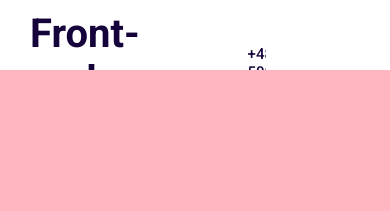
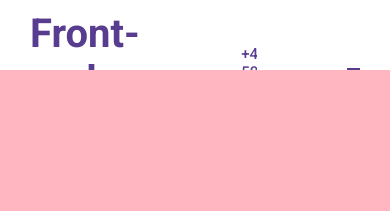
Before and after one commit to JakGi/PorfolioPage, a React (Create React App) app: page / in a window 390 px wide. Shown: the top 211 px of the page. Built offline with nearby package versions, Linux system fonts and the light colour scheme.

Commit message:
added animated hamburger menu

```diff
--- a/src/App.jsx
+++ b/src/App.jsx
@@ -5,10 +5,12 @@
 import Testimonials from './components/testimonials/Testimonials'
 import Contact from './components/contact/Contact'
 import "./app.scss"
+import { useState } from "react";
 
 function App() {
+  const [menuOpen, setMenuOpen] = useState(false)
   return <div className="app">
-    <Topbar />
+    <Topbar menuOpen={menuOpen} setMenuOpen={setMenuOpen}/>
     <div className="sections">
       <Intro />
       <Porfolio />
--- a/src/components/topbar/Topbar.jsx
+++ b/src/components/topbar/Topbar.jsx
@@ -1,9 +1,9 @@
 import "./topbar.scss";
 import { Person, Mail } from "@material-ui/icons";
 
-export default function Topbar() {
+export default function Topbar({menuOpen, setMenuOpen}) {
   return (
-    <div className="topbar">
+    <div className={"topbar " + (menuOpen && "active")}>
       <div className="wrapper">
         <div className="left">
           <a href="#intro" className="logo">Front-end Developer</a>
@@ -17,7 +17,7 @@
           </div>
         </div>
         <div className="right">
-            <div className="hamburger">
+            <div className="hamburger" onClick={()=>setMenuOpen(!menuOpen)}>
                 <span className="line1"></span>
                 <span className="line2"></span>
                 <span className="line3"></span>
--- a/src/components/topbar/topbar.scss
+++ b/src/components/topbar/topbar.scss
@@ -9,6 +9,7 @@
     position: fixed;
     top: 0;
     z-index: 2;
+    transition: all 1s ease;
 
     .wrapper {
         padding: 10px 30px;
@@ -41,5 +42,47 @@
                 }
             }
         }
+        .right {
+
+            .hamburger {
+                width: 32px;
+                height: 25px;
+                display: flex;
+                flex-direction: column;
+                justify-content: space-between;
+                cursor: pointer;
+
+                span {
+                    width: 100%;
+                    height: 3px;
+                    background-color: $mainColor;
+                    transform-origin: left;
+                    transition: all 2s ease;
+                }
+            }
+        }
     }
+
+    &.active{
+        background-color: $mainColor;
+        color: white;
+
+        .hamburger{
+            span{
+                &:first-child{
+                    background-color: white;
+                    transform: rotate(45deg);
+                }
+                &:nth-child(2){
+                    opacity: 0;
+                }
+                &:last-child{
+                    background-color: white;
+                    transform: rotate(-45deg);
+                }
+            }
+        }
+    }
+
+
 }
--- a/src/global.scss
+++ b/src/global.scss
@@ -1 +1 @@
-$mainColor: #15023a;
+$mainColor: #573c8f;
```
